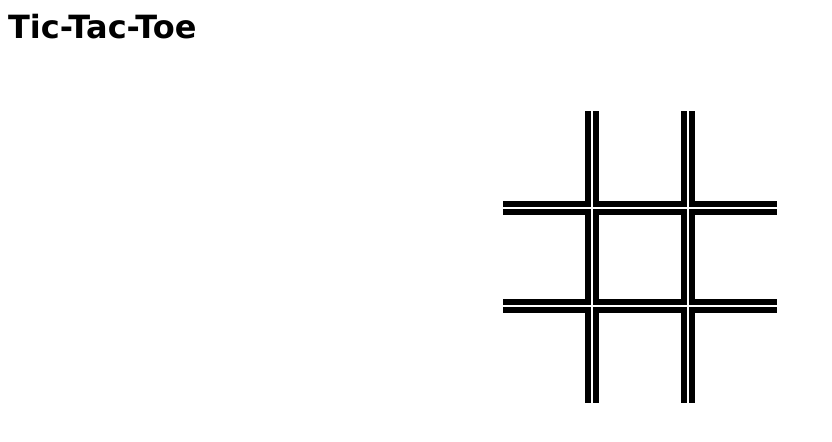
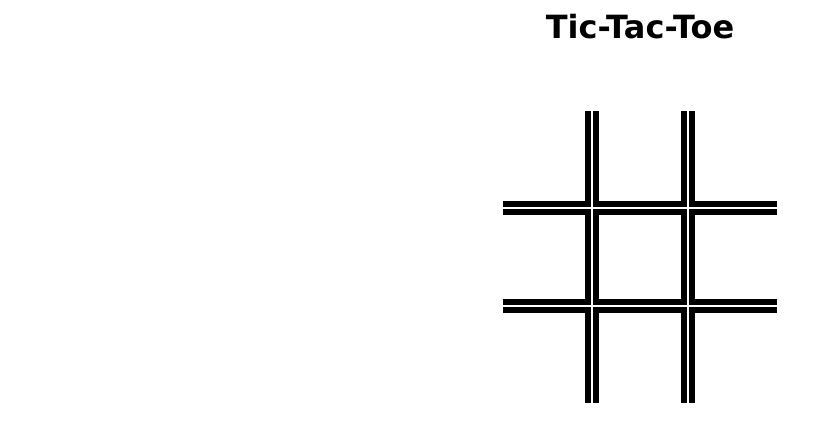
Before and after one commit to ayreal/tictactoe, a website: page index.html in a window 1280 px wide. Shown: the whole page, without its empty margins (0-832 px from the left). Drawn offline with Linux system fonts and the light colour scheme.

```diff
--- a/index.html
+++ b/index.html
@@ -8,6 +8,7 @@
 </head>
 <body>
 
+<div class="main">
   <h1>Tic-Tac-Toe</h1>
 
   <div class="row">
@@ -40,6 +41,8 @@
       </table>
     </div>
   </div>
+</div>
+
 
   <script src="src/main.js"></script>
 
--- a/main.css
+++ b/main.css
@@ -4,6 +4,10 @@
 
 table {
   margin: 5% auto;
+}
+
+.main {
+  text-align: center;
 }
 
 .gameSquare {
```
Also changed, not shown: game_logic/controlFlow.js (added), game_logic/gameboard.js (added), game_logic/player.js (added).
